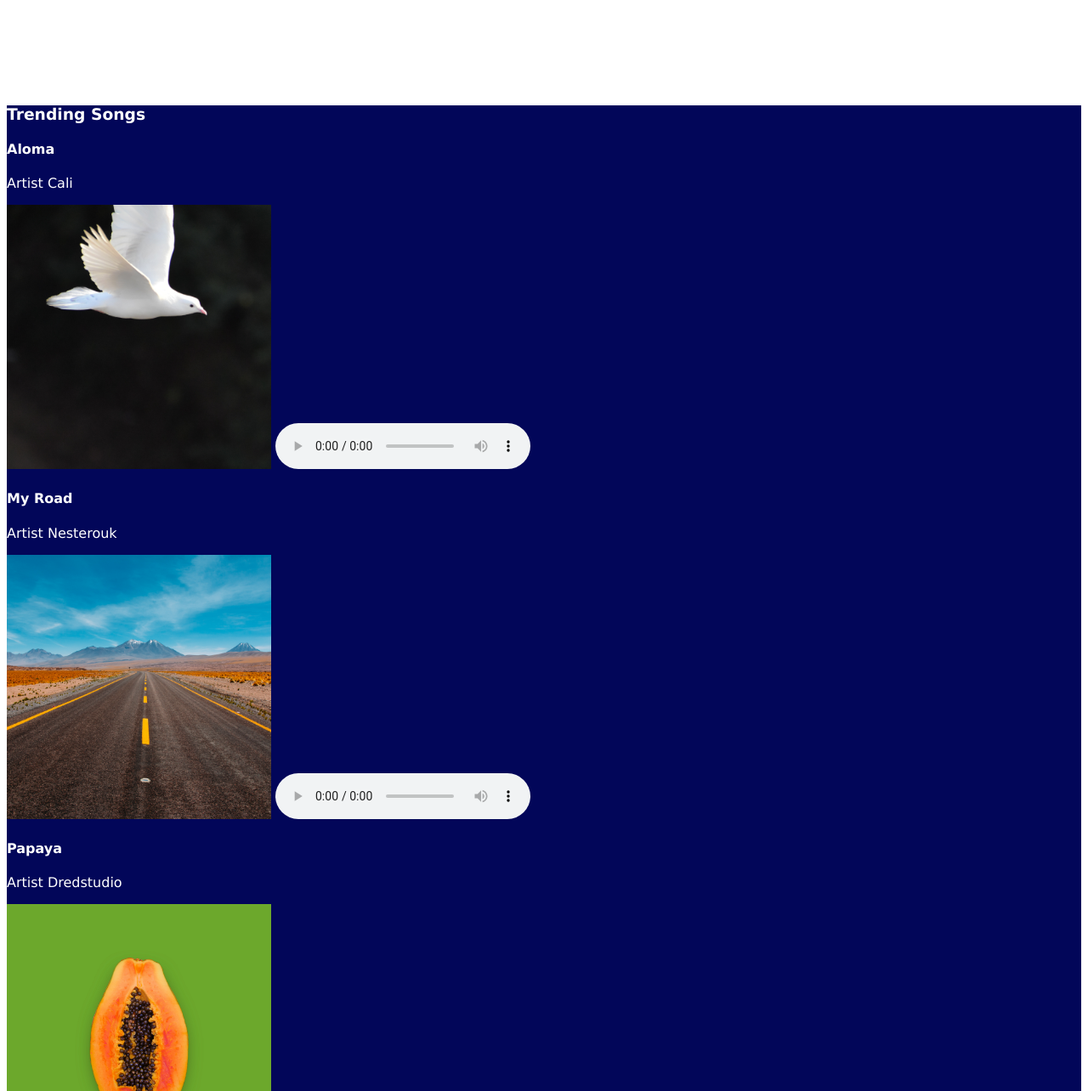
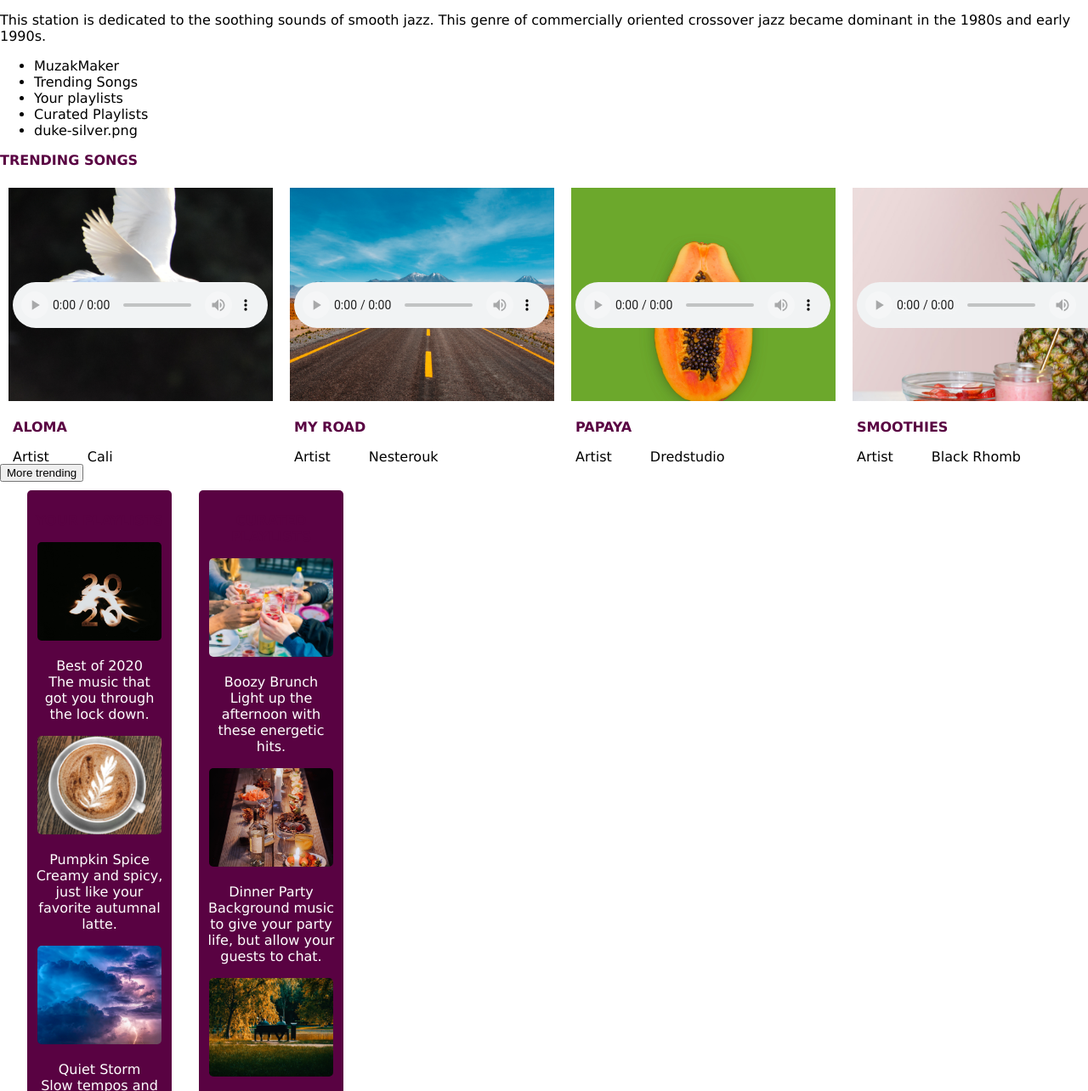
Before and after one commit to AlpOnCaffeine/streamingMedia, a plain HTML site: page index.html in a window 1280 px wide. Shown: the part 78-1362 px from the top of the page at 85% size. Drawn offline with Linux system fonts and the light colour scheme.

Commit message:
fixed Audio
Issues with scroll, buttons, unorder list, and header.

```diff
--- a/index.html
+++ b/index.html
@@ -18,7 +18,7 @@
 </section>
 
 <nav>
-<ul>
+<ul class="sitemap">
     <li>MuzakMaker</li>
     <li>Trending Songs</li>
     <li>Your playlists</li>
@@ -28,10 +28,17 @@
 </nav>
 
 <main>
+    <section id="trending">
+        <h2>Trending Songs</h2>
+        <div class="scroll">
         <section>
-        <h3>Trending Songs</h3>
-        <h4>Aloma</h4>
-            <p>Artist Cali</p>
+            <div>
+            <h3>Aloma</h3>
+                <dl>
+                    <dt>Artist</dt>
+                    <dd>Cali</dd>
+                </dl>
+            </div>
             <img src="images\aloma-cover.png" alt="A white dove in flight.">
             <audio controls>
                 <source src = "audio\aloma.mp3" type=" audio/mp3">
@@ -39,8 +46,13 @@
         </section>
 
     <section>
-        <h4>My Road</h4>
-            <p>Artist Nesterouk</p>
+        <div>
+            <h3>My Road</h3>
+            <dl>
+                <dt>Artist</dt>
+                <dd>Nesterouk</dd>
+            </dl>
+            </div>
             <img src="images\my-road-cover.png" alt="A desolate dessert road with a landscape of mountains in the back. Snow can be seen on two peaks.">
             <audio controls>
                 <source src = "audio\my-road.mp3" type=" audio/mp3">
@@ -48,8 +60,13 @@
     </section>
 
     <section>
-    <h4>Papaya</h4>
-    <p>Artist Dredstudio</p>
+        <div>
+            <h3>Papaya</h3>
+            <dl>
+                <dt>Artist</dt>
+                <dd>Dredstudio</dd>
+            </dl>
+        </div>
         <img src="images\papaya-cover.png" alt="A papaya cut in half with the seeds exposed.">
         <audio controls>
             <source src = "audio\papaya.mp3" type=" audio/mp3">
@@ -57,8 +74,13 @@
     </section>
 
 <section>
-    <h4>Smoothies</h4>
-        <p>Artist Black Rhomb</p>
+    <div>
+        <h3>Smoothies</h3>
+        <dl>
+            <dt>Artist</dt>
+            <dd>Black Rhomb</dd>
+        </dl>
+    </div>
     <img src="images\smoothies-cover.png" alt="A papaya cut in half with the seeds exposed.">
     <audio controls>
         <source src = "audio\smoothies.mp3" type=" audio/mp3">
@@ -66,17 +88,25 @@
 </section>
 
 <section>
-    <h4>Successful Performance</h4>
-        <p>Artist Ricky Bombino</p>
+    <div>
+        <h3>Successful Performance</h3>
+        <dl>
+            <dt>Artist</dt>
+            <dd>Ricky Bombino</dd>
+        </dl>
+    </div>
     <img src="images\successful-performance-cover.png" alt="A papaya cut in half with the seeds exposed.">
     <audio controls>
         <source src = "audio\successful-performance.mp3" type=" audio/mp3">
     </audio>
 </section>
+    </div>
+<button type="button">More trending</button>
+</section>
+</main>
 
-<button>More trending</button>
-
-<section>
+<section class="row">
+    <div class="more">
     <h3>Your Playlists</h3>
         <img src="images\best-of-2020-cover.png" alt="the cover of best of 2020">
         <p>Best of 2020<br>
@@ -93,9 +123,10 @@
 
         <img src="images\smooth-study-cover.png" alt="Individual working on a laptop with an orange light sweater.">
         <p>Smooth Study<br>Background music to keep you going while you study.</p>
-    <button>All your playlists</button>
-</section>
+    <button type="button">All your playlists</button>
+    </div>
 
+    <div class="more">
     <h3>Curated Playlists</h3>
     <img src="images\boozy-brunch-cover.png" alt="Five individuals toasting with cocktails.">
     <p>Boozy Brunch<br>Light up the afternoon with these energetic hits.</p>
@@ -111,11 +142,12 @@
 
     <img src="images\smooth-saxophone-cover.png" alt="Five individuals toasting with cocktails.">
     <p>Jazz Saxophone<br>The greatest collection of your sax favorites.</p>
-<button>More curated</button>
-</main>
+<button type="button">More curated</button>
+    </div>
+</section>
 
 <footer>
-    <small> &copy Copyright 2022 Smooth Jazz</small>
+    <p> &copy Copyright 2022 Smooth Jazz</p>
 </footer>
 
 
--- a/style.css
+++ b/style.css
@@ -1,56 +1,136 @@
 html{
   font-family: Verdana, Geneva, Tahoma, sans-serif;
-  color: white;
+  background: #020659;
 }
-main{
+body{
+  background-color: #ffffff;
+  margin: auto;
+}
+h1{
+  font-size: 22px;
+  line-height: 1.25em;
+  font-weight: bold;
+  text-transform: uppercase;
+}
+h2{
+  font-size: 1em;
+  font-weight: bold;
+  text-transform: uppercase;
+  color: #590242;
+}
+h3{
+  font-size: 1em;
+  font-weight: bold;
+  text-transform: uppercase;
+  color: #590242;
+}
+p, dl, dd{
+  font-size: 1em;
+}
+footer p{
+  font-size: .75em;
+}
+
+/*This is the styles for the scrolling grid with the songs.*/
+.scroll{
+  display: grid;
+  grid-template-columns: repeat(5, 1fr);
+  overflow-x: auto;
+  overflow-y: hidden;
+}
+
+.scroll section{
+  margin: 10px;
+  position: relative;
+}
+
+.scroll div{
+  position: absolute;
+  top: 251px;
+  background-color: rgba(255, 255, 255, 75);
+  padding: 5px;
+  height: 50px;
+  width: 350px
+}
+dl{
+  display: flex;
+}
+
+dt{
+  padding-right: 5px;
+}
+
+audio{
+  position: absolute;
+  bottom: 150px;
+  left: 5px;
+}
+
+.row{
+  display: flex;
+}
+.more{
+  text-decoration: none;
+  background-color: #590242;
+  color: #ffffff;
+  border-radius: 5px;
+  padding: 10px;
+  width: 150px;
+  display: block;
+  text-align: center;
+  margin: 10px 0 30px 32px;
+}
+
+.more:hover{
   background-color: #020659;
 }
-ul {
-    max-height: 0;
-    overflow: hidden;
-  }
-  input:checked ~ ul {
-    max-height: 500px;
-  }
-  input {
-    display: none;
-  }
 
 /*audio controls*/
 
   audio::-webkit-media-controls-mute-button {
-
+    background-color: #ffffff;
+    border-radius: 50%;
   }
   audio::-webkit-media-controls-play-button {
-
+    background-color: #ffffff;
+    border-radius: 50%;
   }
   audio::-webkit-media-controls-enclosure {
-
+    background-color: (255,255,255,.5);
   }
 
   /*Treading styles*/
 
   #trending ::-webkit-scrollbar {
+    width: 15px;
+  }
 
+  #trending ::-webkit-scrollbar-track {
+    box-shadow: inset 0 0 15px #590242;
   }
-  #trending ::-webkit-scrollbar-track {
 
+  #trending ::-webkit-scrollbar-thumb {
+    background: #590242;
+    border-radius: 5px;
   }
-  #trending ::-webkit-scrollbar-thumb {
 
+  #trending ::-webkit-scrollbar-thumb:hover {
+    background: #020659;
   }
-  #trending ::-webkit-scrollbar-thumb:hover {
 
+  #playlists ::-webkit-scrollbar, #curated ::-webkit-scrollbar {
+    width: 15px;
   }
-  #playlists ::-webkit-scrollbar, #curated ::-webkit-scrollbar {
 
+  #playlists ::-webkit-scrollbar-track, #curated ::-webkit-scrollbar-track  {
+    box-shadow: inset 0 0 15px #020659;
   }
-  #playlists ::-webkit-scrollbar-track, #curated ::-webkit-scrollbar-track  {
 
+  #playlists ::-webkit-scrollbar-thumb, #curated ::-webkit-scrollbar-thumb {
+    background: #020659;
+    border-radius: 5px;
   }
-  #playlists ::-webkit-scrollbar-thumb, #curated ::-webkit-scrollbar-thumb {
 
+  #playlists ::-webkit-scrollbar-thumb:hover, #curated ::-webkit-scrollbar-thumb:hover {
+    background: #ffffff;
   }
-  #playlists ::-webkit-scrollbar-thumb:hover, #curated ::-webkit-scrollbar-thumb:hover {
-
-  }
```
Lines whose indentation alone changed are shown as unchanged.
